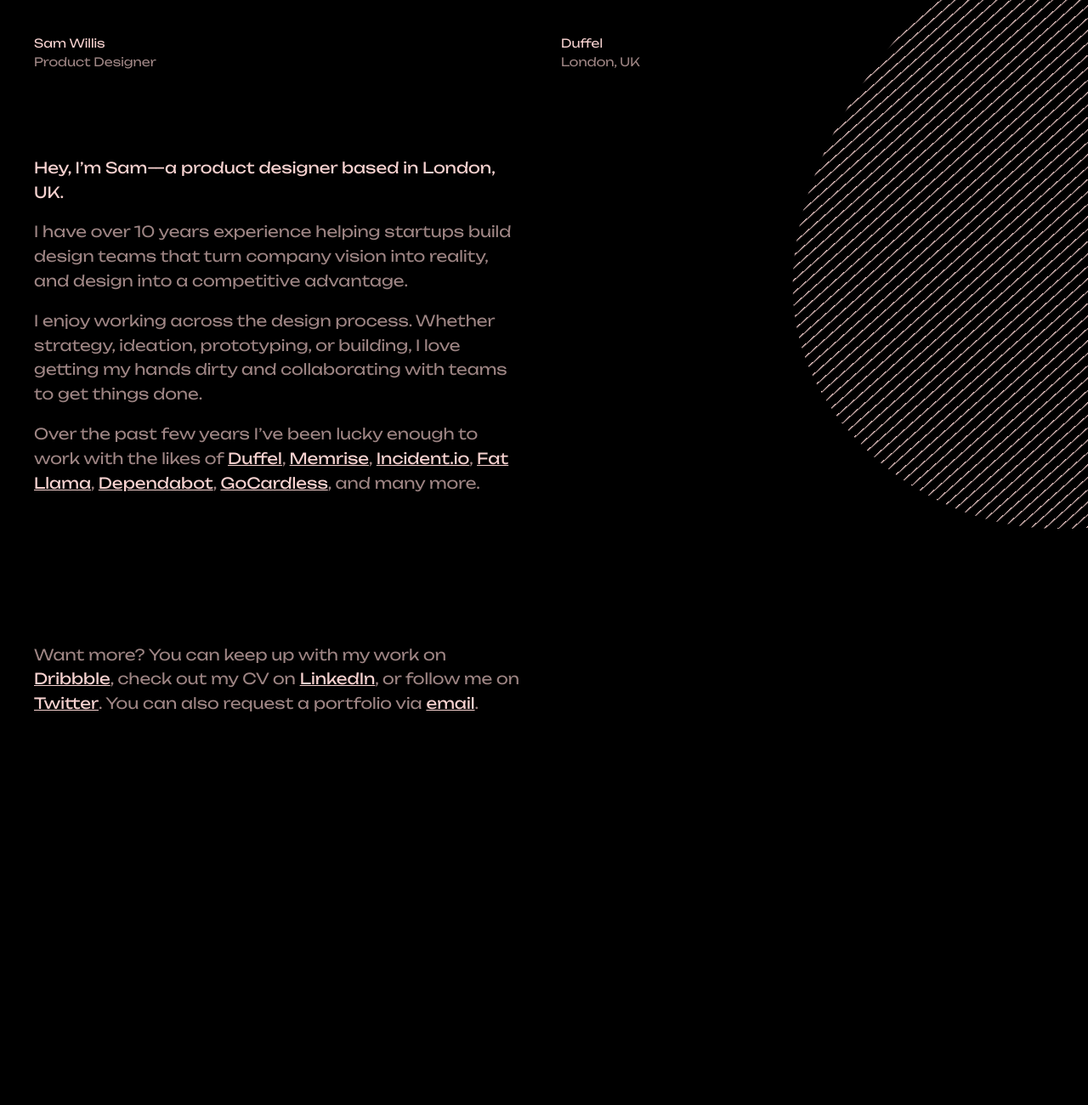
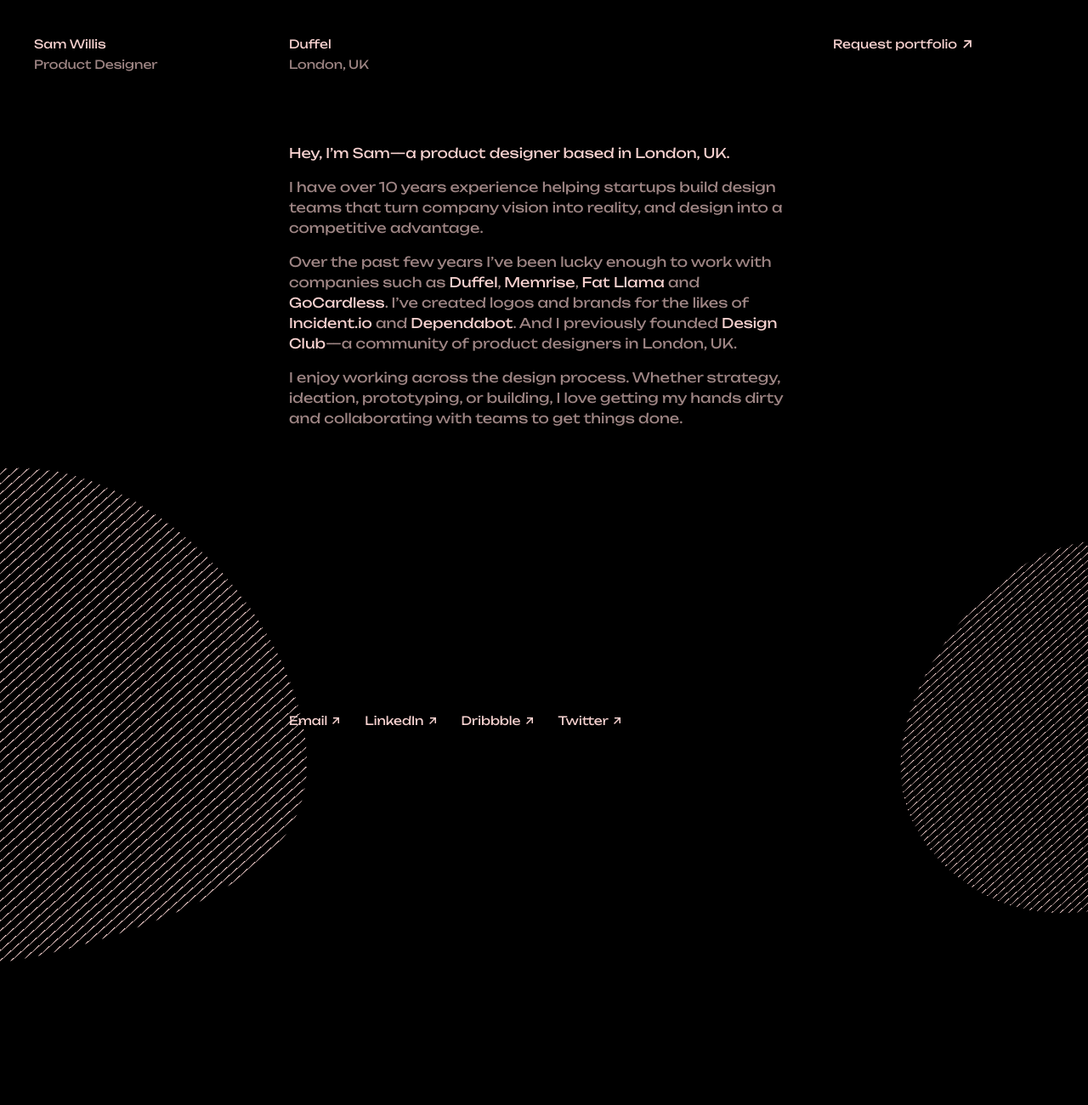
Before and after one commit to swillis/samwillis-site, a Jekyll site: the page built from index.markdown, in a window 1280 px wide. Shown: the whole page at 85% size. Built offline with Jekyll 4.4.1, drawn with Linux system fonts in a browser that asks for light colours; before the commit the page ends 900 px from its top, so only the background shows below that.

Commit message:
finalised layout

```diff
--- a/_includes/_blob.html
+++ /dev/null
@@ -1,15 +0,0 @@
-<div class="blob-container">
-    <svg class="blob" viewBox="0 0 500 500" xmlns="http://www.w3.org/2000/svg">
-        <g transform="translate(250,250)">
-            <defs>
-                <linearGradient id="MyGradient" spreadMethod='repeat' x1='1%' y1='1%' x2='0'>
-                    <stop stop-color='#000' stop-opacity='0'/>
-                    <stop offset='.8' stop-color='#000' stop-opacity='0'/>
-                    <stop offset='.8' stop-color='#000'/>
-                    <stop offset='1' stop-color='#f6d1cf'/>
-                </linearGradient>
-            </defs>
-            <path id="morph" stroke="none" stroke-width="0" d="M161.23691003228475,-142.91547838970675C181.22293223201214,-103.52046591026897,150.56953271518822,-38.07519551682116,132.17827658263366,25.22354638199265C113.78702045007908,88.52228828080645,107.65790770179386,149.67450168498627,78.41569906755855,164.33349172080008C49.17349043332327,178.9924817566139,-3.181814086862076,147.15824842406178,-56.01312467781069,120.21665030992501C-108.8444352687593,93.27505219578826,-162.15175193047116,71.2260893000669,-187.94767695994662,24.05229400148208C-213.74360198942205,-23.12150129710275,-212.02813538666103,-95.42012899855102,-176.1182906212972,-138.44965006594194C-140.20844585593338,-181.47917113333287,-70.10422292796669,-195.23958556666642,0.2606104941560024,-195.44741550061937C70.62544391627868,-195.65524543457227,141.25088783255737,-182.3104908691445,161.23691003228475,-142.91547838970675Z"/>
-        </g>
-    </svg>
-</div>
--- a/_includes/_main.html
+++ b/_includes/_main.html
@@ -1,26 +1,66 @@
 <div class="page">
-  <div class="nav">
+  <div class="column small">
     <div class="nav-item">
       <span class="nav-item--primary">Sam Willis</span>
       <span class="nav-item--secondary">Product Designer</span>
     </div>
-    <div class="nav-item">
-      <span class="nav-item--primary">Duffel</span>
-      <span class="nav-item--secondary">London, UK</span>
+  </div>
+  <div class="column centre">
+    <div class="top">
+      <div class="nav-item">
+        <span class="nav-item--primary">Duffel</span>
+        <span class="nav-item--secondary">London, UK</span>
+      </div>
+      <div class="blurb">
+        <p>Hey, I’m Sam—a product designer based in London, UK.</p>
+        <p>I have over 10 years experience helping startups build design teams that turn company vision into reality, and design into a competitive advantage.</p>
+        <p>Over the past few years I’ve been lucky enough to work with companies such as <a href="/">Duffel</a>, <a href="/">Memrise</a>, <a href="/">Fat Llama</a> and <a href="/">GoCardless</a>. I’ve created logos and brands for the likes of <a href="">Incident.io</a> and <a href="">Dependabot</a>. And I previously founded <a href="">Design Club</a>—a community of product designers in London, UK.</p>
+        <p>I enjoy working across the design process. Whether strategy, ideation,  prototyping, or building, I love getting my hands dirty and collaborating with teams to get things done.</p>
+      </div>
+    </div>
+    <div class="contact-links">
+      <a href="/" class="contact-link">Email<img src="/assets/img/icons/link.svg" alt=""></a>
+      <a href="/" class="contact-link">LinkedIn<img src="/assets/img/icons/link.svg" alt=""></a>
+      <a href="/" class="contact-link">Dribbble<img src="/assets/img/icons/link.svg" alt=""></a>
+      <a href="/" class="contact-link">Twitter<img src="/assets/img/icons/link.svg" alt=""></a>
     </div>
   </div>
-
-  <div class="content">
-    <div class="half">
-      <div>
-        <p>Hey, I’m Sam—a product designer based in London, UK.</p>
-        <p>I have over 10 years experience helping startups build design teams that turn company vision into reality, and design into a competitive advantage.</p>
-        <p>I enjoy working across the design process. Whether strategy, ideation,  prototyping, or building, I love getting my hands dirty and collaborating with teams to get things done.</p>
-        <p>Over the past few years I’ve been lucky enough to work with the likes of <a href="/">Duffel</a>, <a href="/">Memrise</a>, <a href="/">Incident.io</a>, <a href="/">Fat Llama</a>, <a href="/">Dependabot</a>, <a href="/">GoCardless</a>, and many more.</p>
-      </div>
-      <div class="stripes"></div>
-      <p>Want more? You can keep up with my work on <a href="/">Dribbble</a>, check out my CV on <a href="/">LinkedIn</a>, or follow me on <a href="/">Twitter</a>. You can also request a portfolio via <a href="/">email</a>.</p>
+  <div class="column small">
+    <div class="nav-item">
+      <span class="nav-item--primary">Request portfolio<img src="/assets/img/icons/link.svg" alt=""></span>
+      <span class="nav-item--secondary"></span>
     </div>
-    <div class="half"></div>
   </div>
 </div>
+
+<div class="blob-container-left">
+  <svg class="blob" viewBox="0 0 500 500" xmlns="http://www.w3.org/2000/svg">
+      <g transform="translate(250,250)">
+          <defs>
+              <linearGradient id="MyGradient" spreadMethod='repeat' x1='1%' y1='1%' x2='0'>
+                  <stop stop-color='#000' stop-opacity='0'/>
+                  <stop offset='.8' stop-color='#000' stop-opacity='0'/>
+                  <stop offset='.8' stop-color='#000'/>
+                  <stop offset='1' stop-color='#f6d1cf'/>
+              </linearGradient>
+          </defs>
+          <path id="morph" stroke="none" stroke-width="0" d="M161.23691003228475,-142.91547838970675C181.22293223201214,-103.52046591026897,150.56953271518822,-38.07519551682116,132.17827658263366,25.22354638199265C113.78702045007908,88.52228828080645,107.65790770179386,149.67450168498627,78.41569906755855,164.33349172080008C49.17349043332327,178.9924817566139,-3.181814086862076,147.15824842406178,-56.01312467781069,120.21665030992501C-108.8444352687593,93.27505219578826,-162.15175193047116,71.2260893000669,-187.94767695994662,24.05229400148208C-213.74360198942205,-23.12150129710275,-212.02813538666103,-95.42012899855102,-176.1182906212972,-138.44965006594194C-140.20844585593338,-181.47917113333287,-70.10422292796669,-195.23958556666642,0.2606104941560024,-195.44741550061937C70.62544391627868,-195.65524543457227,141.25088783255737,-182.3104908691445,161.23691003228475,-142.91547838970675Z"/>
+      </g>
+  </svg>
+</div>
+
+<div class="blob-container-right">
+  <svg class="blob" viewBox="0 0 500 500" xmlns="http://www.w3.org/2000/svg">
+      <g transform="translate(250,250)">
+          <defs>
+              <linearGradient id="MyGradient" spreadMethod='repeat' x1='1%' y1='1%' x2='0'>
+                  <stop stop-color='#000' stop-opacity='0'/>
+                  <stop offset='.8' stop-color='#000' stop-opacity='0'/>
+                  <stop offset='.8' stop-color='#000'/>
+                  <stop offset='1' stop-color='#f6d1cf'/>
+              </linearGradient>
+          </defs>
+          <path id="morph" stroke="none" stroke-width="0" d="M161.23691003228475,-142.91547838970675C181.22293223201214,-103.52046591026897,150.56953271518822,-38.07519551682116,132.17827658263366,25.22354638199265C113.78702045007908,88.52228828080645,107.65790770179386,149.67450168498627,78.41569906755855,164.33349172080008C49.17349043332327,178.9924817566139,-3.181814086862076,147.15824842406178,-56.01312467781069,120.21665030992501C-108.8444352687593,93.27505219578826,-162.15175193047116,71.2260893000669,-187.94767695994662,24.05229400148208C-213.74360198942205,-23.12150129710275,-212.02813538666103,-95.42012899855102,-176.1182906212972,-138.44965006594194C-140.20844585593338,-181.47917113333287,-70.10422292796669,-195.23958556666642,0.2606104941560024,-195.44741550061937C70.62544391627868,-195.65524543457227,141.25088783255737,-182.3104908691445,161.23691003228475,-142.91547838970675Z"/>
+      </g>
+  </svg>
+</div>
--- a/_sass/main.scss
+++ b/_sass/main.scss
@@ -12,21 +12,18 @@
   color: $grey-100;
   font-family: "test", Helvetica, sans-serif;
   font-size: 14px;
-  line-height: 1.6em;
-  font-weight: 360;
+  line-height: 1.5rem;
+  font-weight: 400;
   -webkit-font-smoothing: antialiased;
   font-variant-ligatures: common-ligatures;
   display: flex;
   height: 100%;
+  overflow: hidden;
 }
 
 a {
   color: $grey-100;
-  font-weight: 390;
-  // background: linear-gradient(to left, #ff5f6d, #ffc371);
-  // -webkit-background-clip: text;
-  // -webkit-text-fill-color: transparent;
-  // text-decoration: none;
+  text-decoration: none;
   position: relative;
   opacity: 1;
   transition: all 0.3s;
@@ -39,83 +36,93 @@
 .page {
   padding: 40px;
   display: flex;
-  flex-direction: column;
+  flex-direction: row;
   flex-grow: 1;
   margin: 0 auto;
   z-index: 1;
+  gap: 40px;
+  max-width: 1920px;
 }
 
-.nav {
+.column {
   display: flex;
-  gap: 40px;
-  margin-bottom: 80px;
+  flex-direction: column;
+
+  &.centre {
+    width: 600px;
+    justify-content: space-between;
+  }
+
+  &.small {
+    flex: 1;
+  }
 }
 
 .nav-item {
   display: flex;
   flex-direction: column;
-  width: 50%;
 }
 
 .nav-item--primary {
   color: $grey-100;
-  // font-size: 72px;
+  display: flex;
 }
 
 .nav-item--secondary {
   color: $grey-200;
 }
 
-.content {
-  display: flex;
-  justify-content: space-between;
-  flex-grow: 1;
-  gap: 40px;
+.blurb {
+  margin-top: 80px;
 }
 
-.content .half {
-  display: flex;
-  flex-direction: column;
-  justify-content: space-between;
-  width: 50%;
-  height: 100%;
-}
-
-.content p {
-  font-size: 18px;
-  line-height: 1.6em;
+.blurb p {
+  font-size: 16px;
   color: $grey-200;
 }
 
-.content p:first-child {
+.blurb p:first-child {
   color: $grey-100;
-  font-weight: 390;
 }
 
-.blob-container {
+.contact-links {
+  display: flex;
+  flex-direction: row;
+  gap: 24px;
+  justify-self: flex-end;
+}
+
+.contact-link {
+  display: flex;
+}
+
+.blob-container-left,
+.blob-container-right {
   position: absolute;
-  top: 0;
-  bottom: 0;
-  left: 0;
-  right: -600px;
-  display: flex;
-  align-items: flex-end;
-  justify-content: flex-end;
-  padding: 80px;
+}
+
+.blob-container-left {
+  left: -400px;
+  bottom: -400px;
+
+  .blob {
+    height: 800px;
+    width: 800px;
+  }
+}
+
+.blob-container-right {
+  right: -300px;
+  bottom: -300px;
+
+  .blob {
+    height: 600px;
+    width: 600px;
+  }
 }
 
 .blob {
 	fill: #444;
 	fill: url(#MyGradient);
-  height: 1000px;
-  width: 1000px;
   z-index: 0;
-  // filter: blur(80px);
 }
-
-// .stripes {
-//   margin: 4rem 0;
-//   display: flex;
-//   flex: 1;
-//   background-image: repeating-linear-gradient(-45deg, transparent, transparent 8px, black 8px, #f6d1cf 10px);
-// }
--- a/index.markdown
+++ b/index.markdown
@@ -3,5 +3,3 @@
 ---
 
 {% include _main.html %}
-
-{% include _blob.html %}
```
Also changed, not shown: assets/img/icons/link.svg (added).
